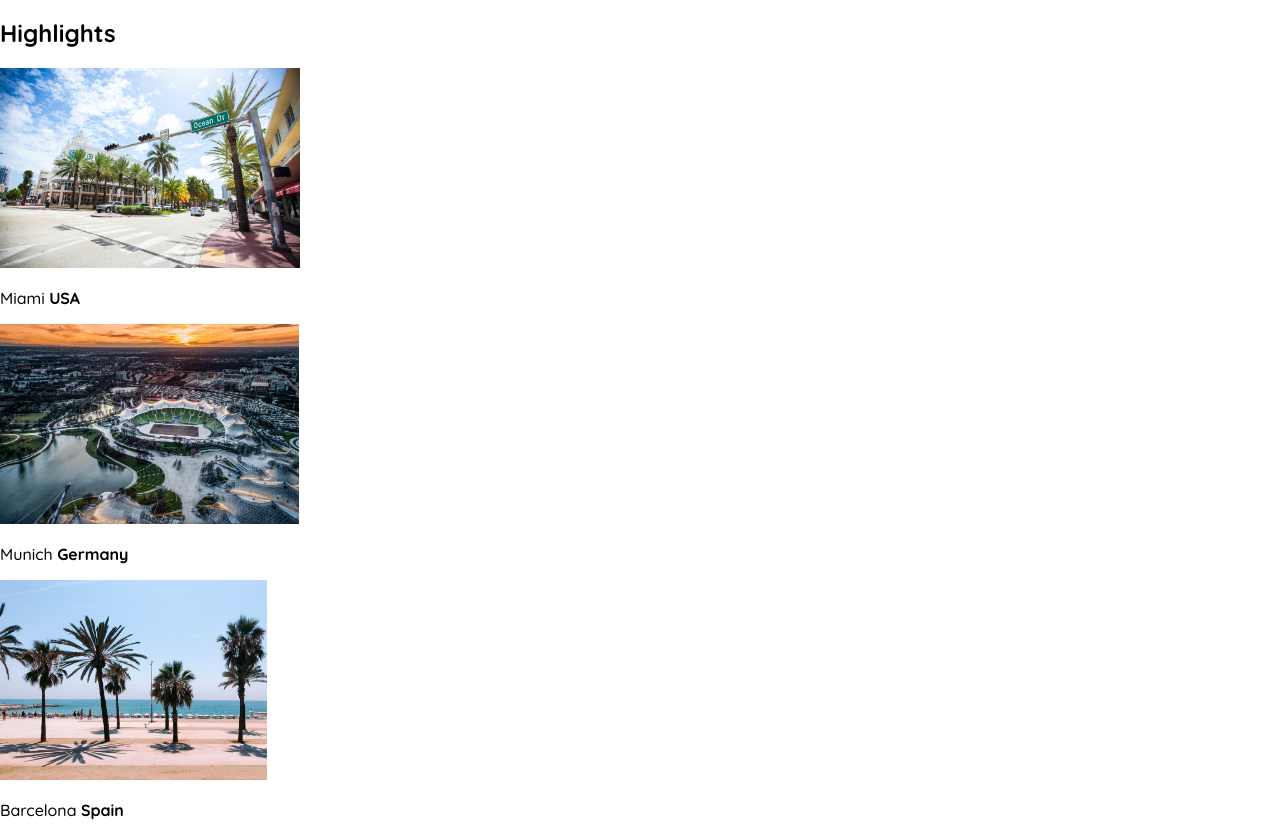
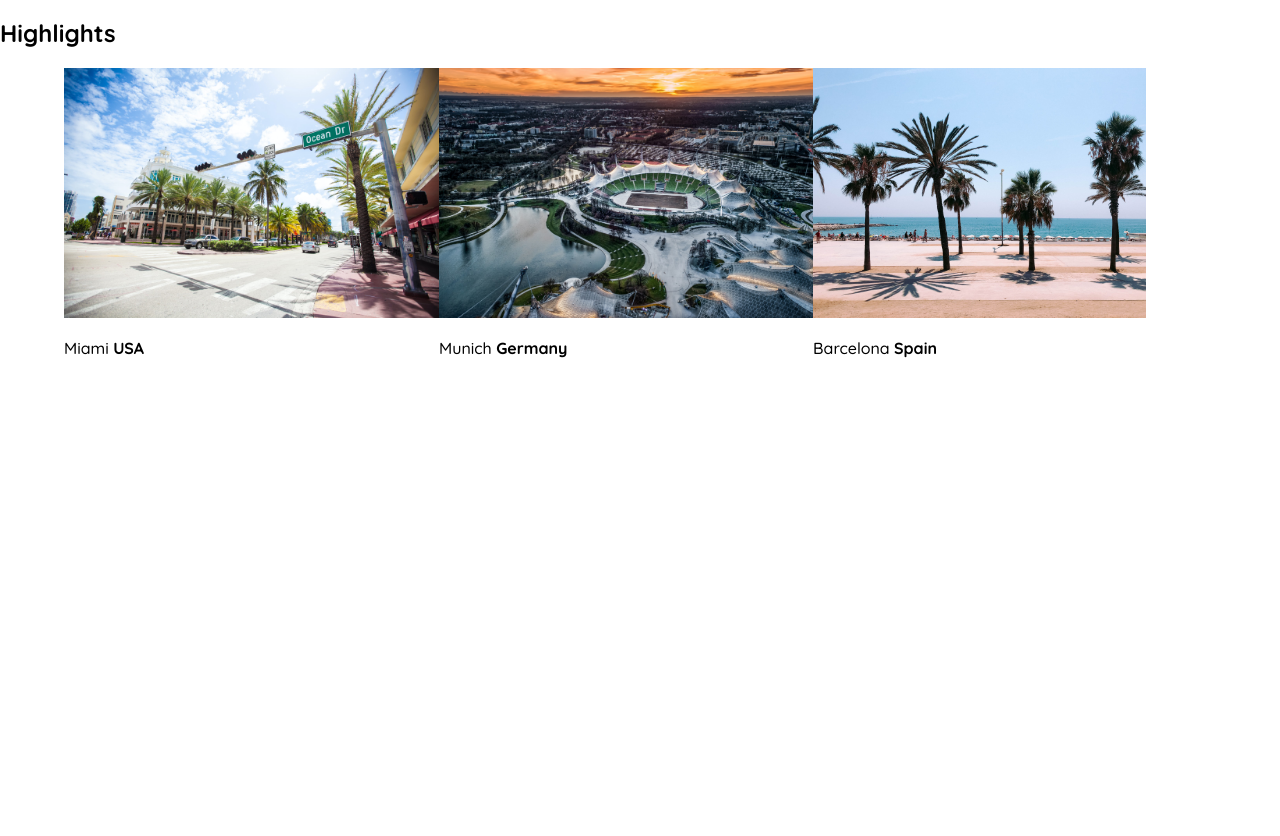
Before and after one commit to DawidCzerwinskii/travel-page, a plain HTML site: page index.html in a window 1280 px wide. Shown: the part 802-1638 px from the top of the page. After the commit the page ends 1216 px from the top, so only its background shows below. Drawn offline with Linux system fonts and the light colour scheme.

Commit message:
work with images

```diff
--- a/index.html
+++ b/index.html
@@ -6,7 +6,7 @@
       href="https://fonts.googleapis.com/css2?family=Raleway:wght@700&family=Oleo+Script:wght@700&family=Quicksand:wght@300;500;700&display=swap"
       rel="stylesheet"
     />
-    <link rel="stylesheet" href="/style.css" />
+    <link rel="stylesheet" href="/styles.css" />
     <link rel="stylesheet" href="/shared.css" />
     <title>Travel Goals</title>
   </head>
@@ -47,8 +47,8 @@
               src="/images/places/munich.jpg"
               alt="Munich football statium"
             />
+            <p>Munich <strong>Germany</strong></p>
           </li>
-          <p>Munich <strong>Germany</strong></p>
           <li class="destination">
             <img
               src="/images/places/barcelona.jpg"
--- a/style.css
+++ b/styles.css
@@ -48,6 +48,14 @@
   background-color: rgb(255, 238, 0);
 }
 
+#destinations {
+  display: flex;
+  width: 90%;
+  margin: auto;
+  margin-bottom: 40px;
+}
+
 .destination img {
-  height: 200px;
+  height: 250px;
+  width: 100%;
 }
```
